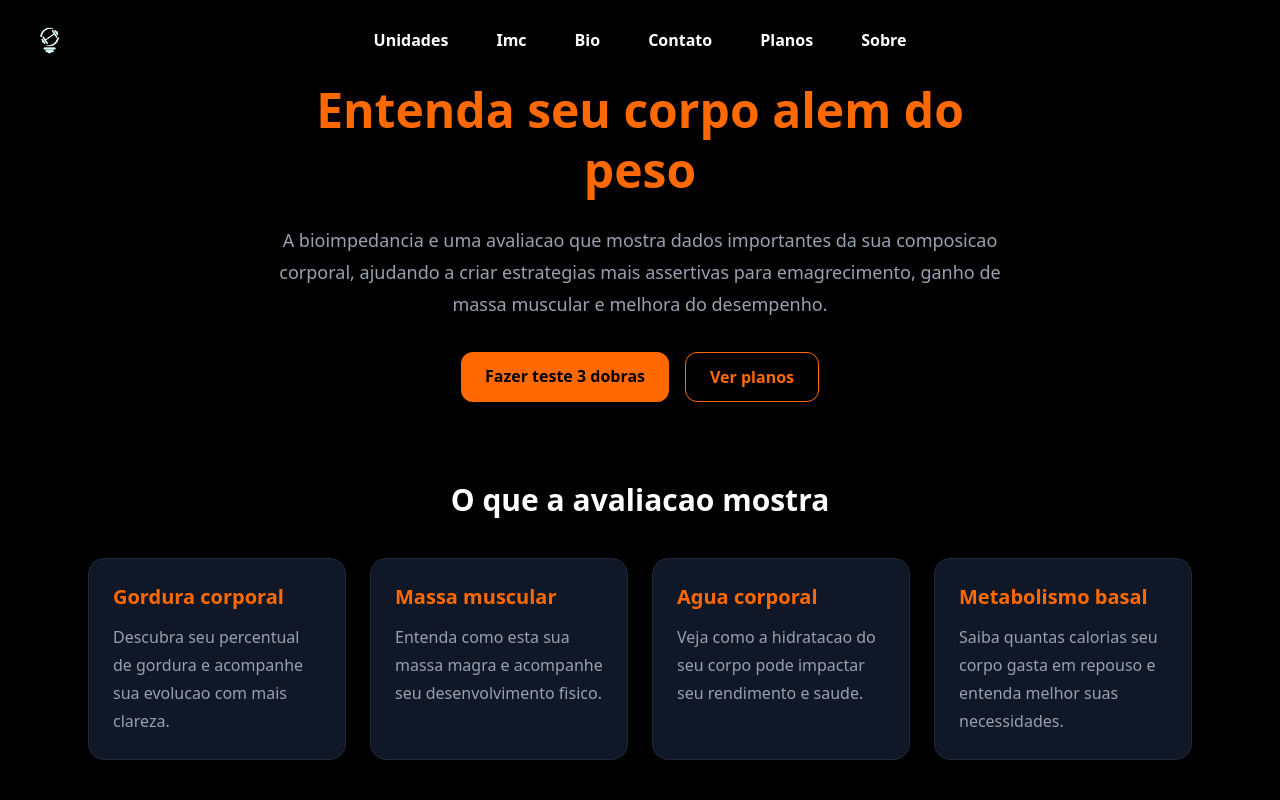
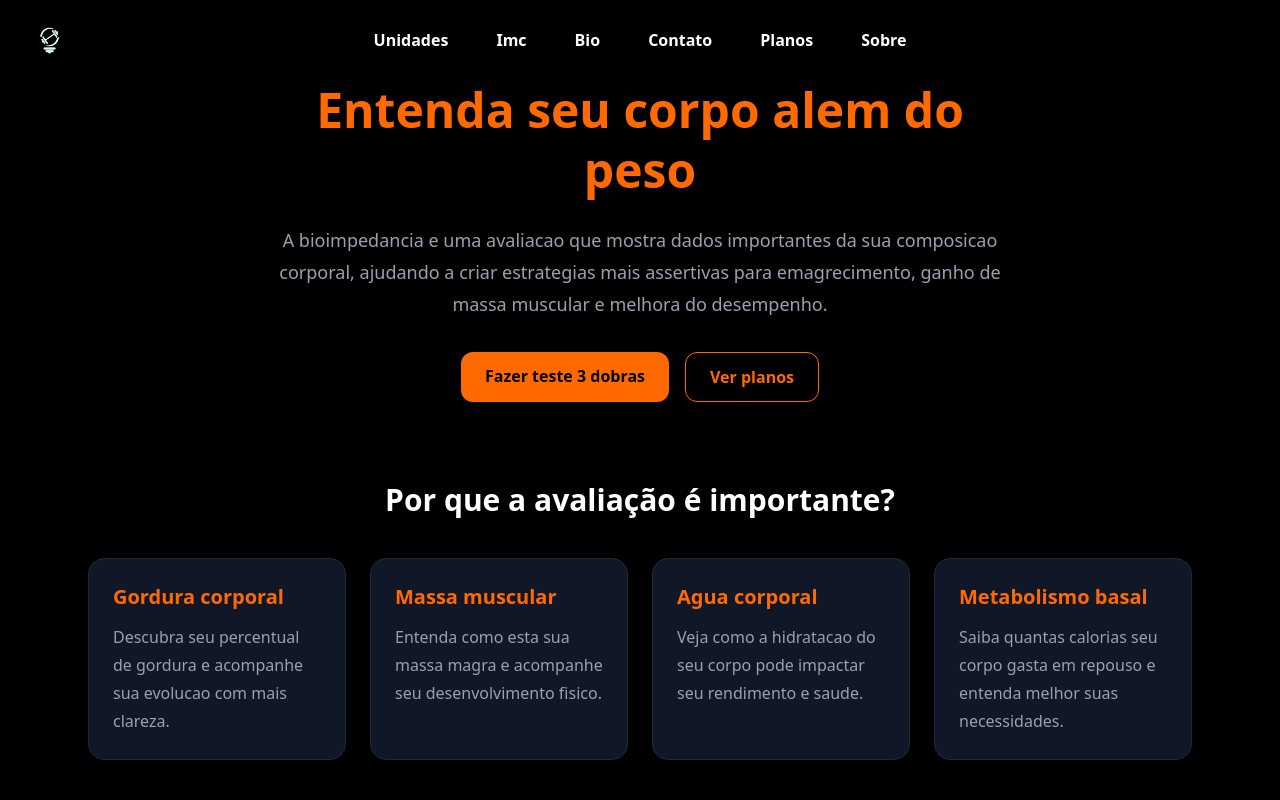
Before and after one commit to CP4-Front-End/CP-4-WebDEV, a React (Vite) app: page /bio in a window 1280 px wide. Shown: the top 800 px of the page. Built offline with nearby package versions, Linux system fonts and the light colour scheme.

Commit message:
fix: correct text

```diff
--- a/src/routes/Bio.jsx
+++ b/src/routes/Bio.jsx
@@ -41,7 +41,7 @@ export default function Bio() {
 
       <section className="max-w-6xl mx-auto px-6 pb-20">
         <h2 className="text-3xl font-bold text-white text-center mb-10">
-          O que a avaliacao mostra
+          Por que a avaliação é importante?
         </h2>
 
         <div className="grid grid-cols-1 sm:grid-cols-2 lg:grid-cols-4 gap-6">
```
